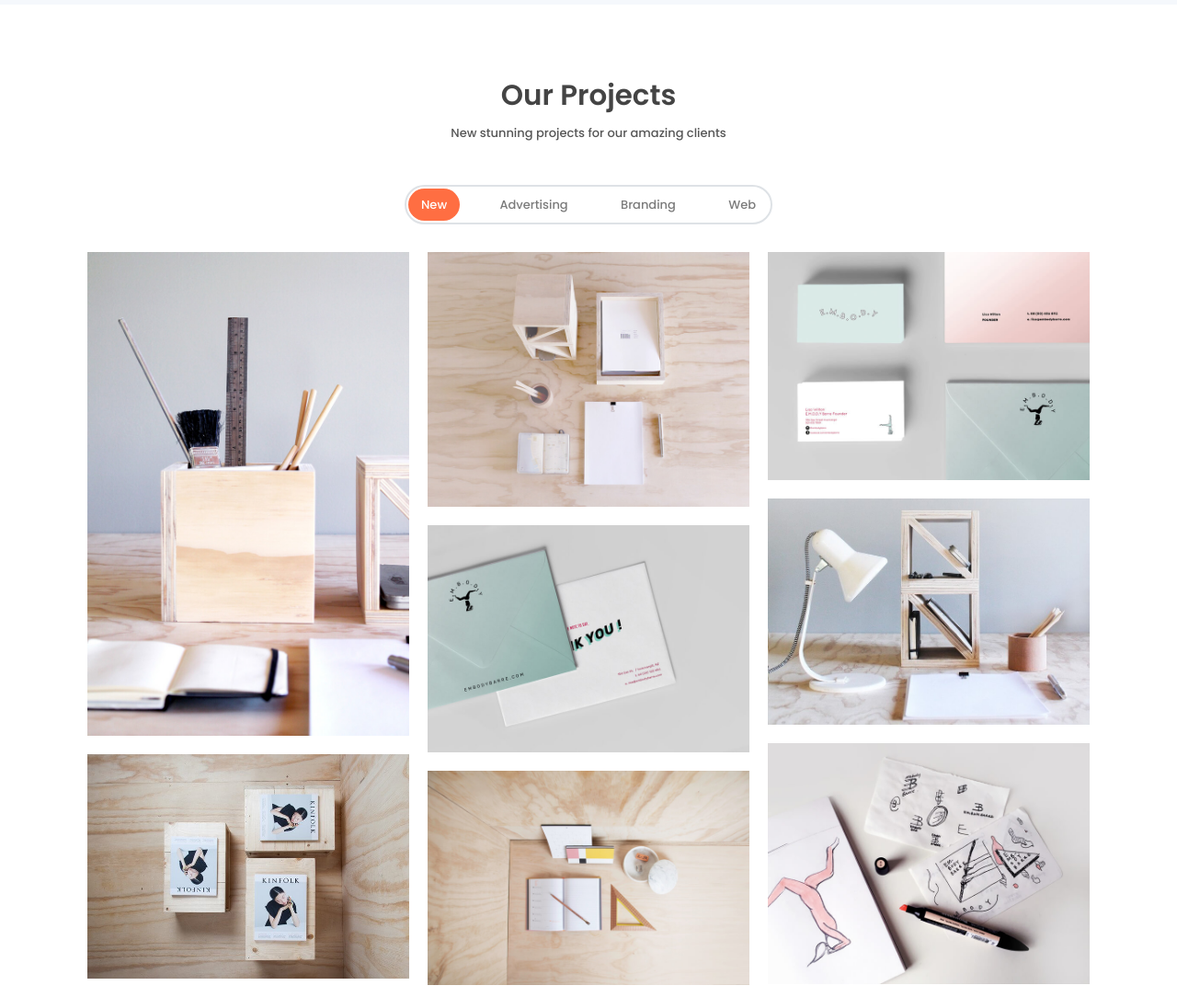
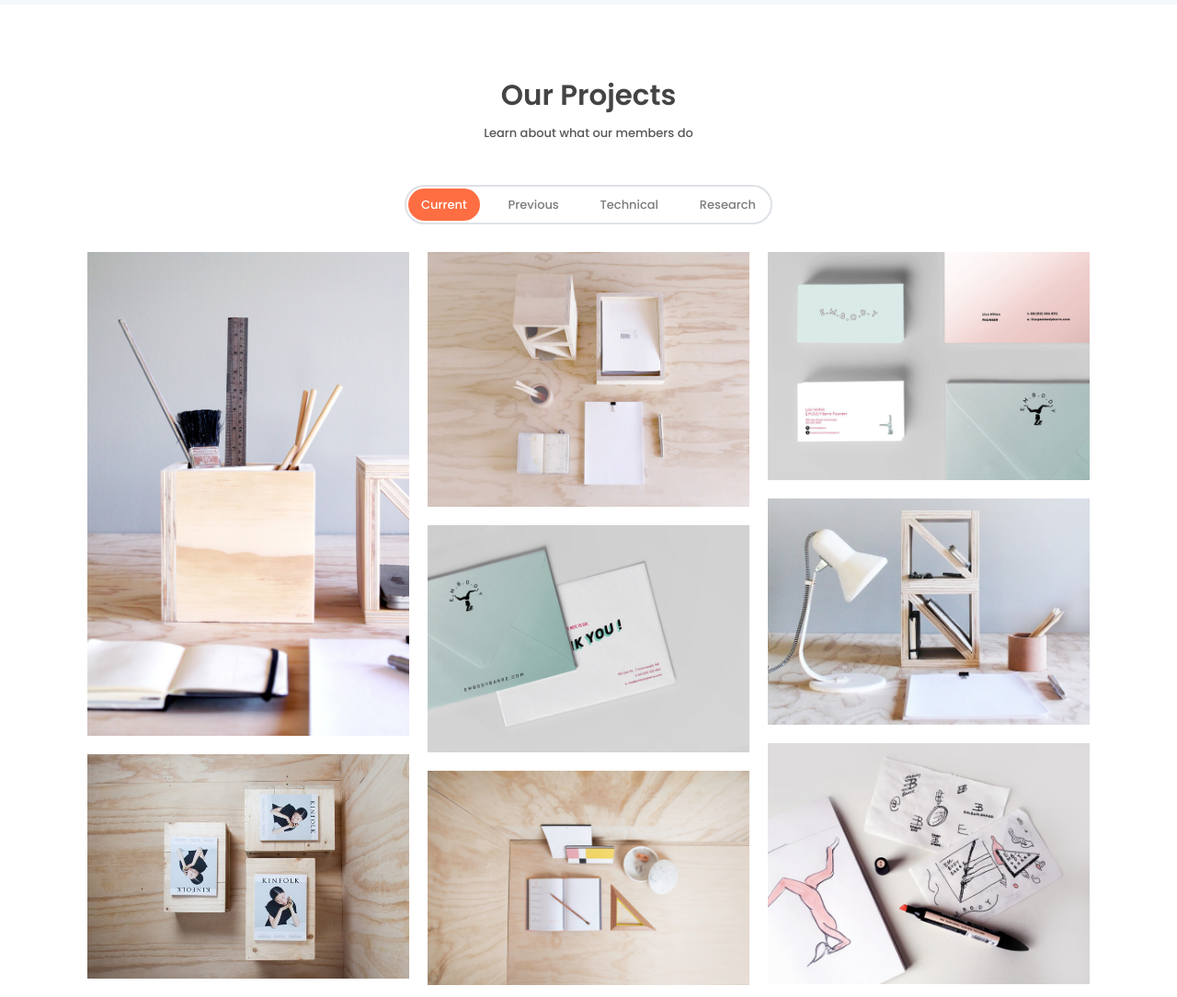
Before and after one commit to ShariYvanna/ShariYvanna.github.io, a plain HTML site: page index.html in a window 1280 px wide. Shown: the part 1960-3044 px from the top of the page at 92% size. Drawn offline with Linux system fonts and the light colour scheme.

Commit message:
Update index.html

```diff
--- a/index.html
+++ b/index.html
@@ -136,19 +136,19 @@
     <section id="portfolio" class="section portfolio-section">
         <div class="container">
             <h6 class="section-title text-center">Our Projects </h6>
-            <h6 class="section-subtitle mb-5 text-center">New stunning projects for our amazing clients</h6>
+            <h6 class="section-subtitle mb-5 text-center">Learn about what our members do</h6>
             <div class="filters">
-                <a href="#" data-filter=".new" class="active">
-                    New
+                <a href="#" data-filter=".current" class="active">
+                    Current
                 </a>
-                <a href="#" data-filter=".advertising">
-                    Advertising
+                <a href="#" data-filter=".previous">
+                    Previous
                 </a>
-                <a href="#" data-filter=".branding">
-                    Branding
+                <a href="#" data-filter=".technical">
+                    Technical
                 </a>
-                <a href="#" data-filter=".web">
-                    Web
+                <a href="#" data-filter=".research">
+                    Research
                 </a>
             </div>
             <div class="portfolio-container">
@@ -396,7 +396,7 @@
             </div>
             <!-- Page Footer -->
             <footer class="mt-5 py-4 border-top border-secondary">
-                <p class="mb-0 small">&copy; <script>document.write(new Date().getFullYear())</script>, LeadMark Created By <a href="https://www.devcrud.com" target="_blank">DevCrud.</a>  All rights reserved </p>
+                <p class="mb-0 small">&copy;
             </footer>
             <!-- End of Page Footer -->
         </div>
```
